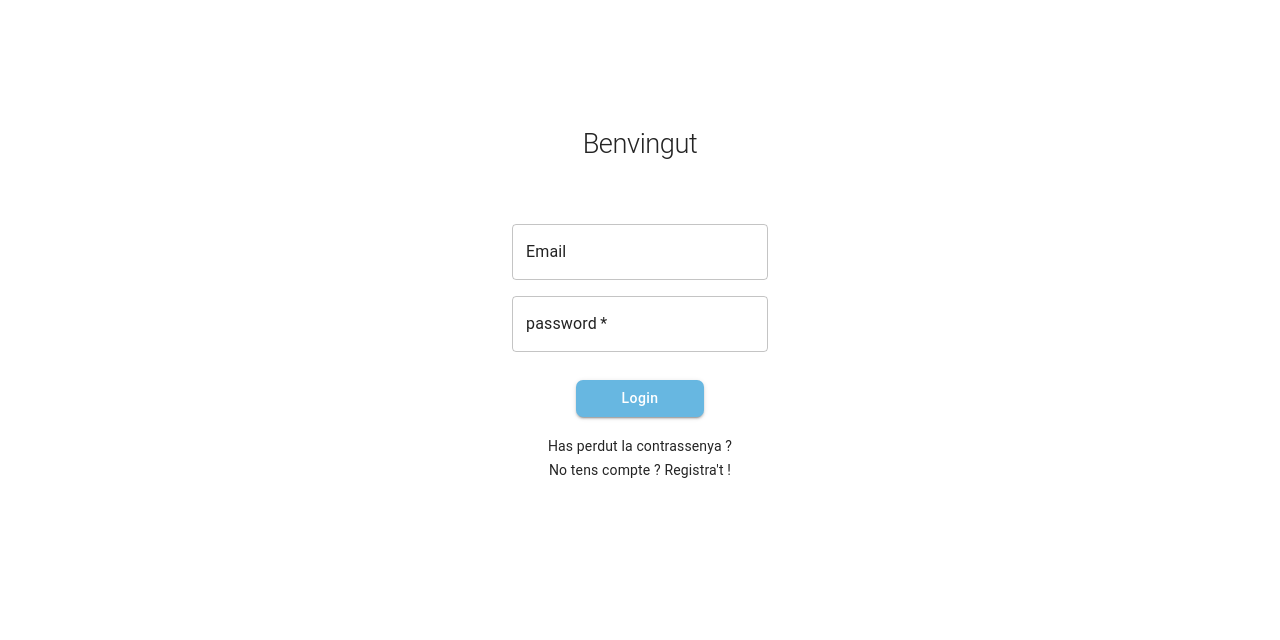
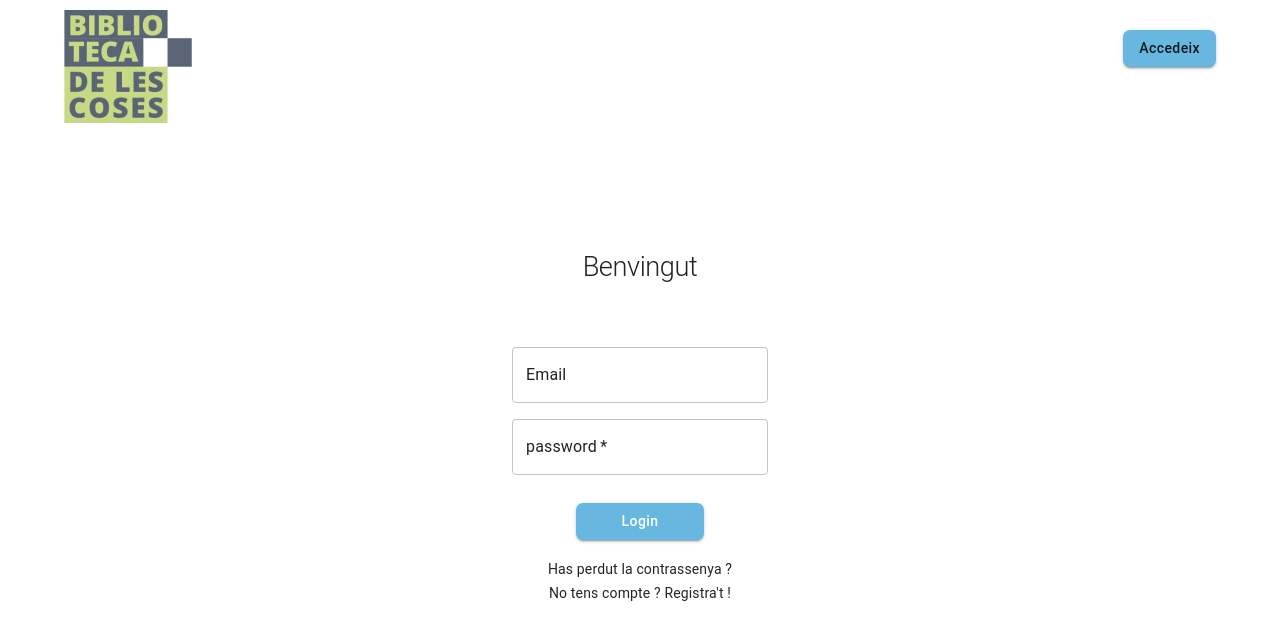
Before and after one commit to cosateca/cosatk-front, a React (Vite) app: page /login in a window 1280 px wide. Shown: the top 640 px of the page. Built offline with nearby package versions, Linux system fonts and the light colour scheme.

Commit message:
adjust display in row of header element

```diff
--- a/src/components/Header/Header.tsx
+++ b/src/components/Header/Header.tsx
@@ -6,7 +6,12 @@ import logo from '../../assets/images/logo.png'
 
 const Header = () => {
   return (
-    <Container>
+    <Container sx={{
+        display : 'flex',
+        flexDirection: 'row',
+        justifyContent: 'space-between',
+        marginTop:'10px'
+    }}>
         <img src={logo} alt="" />
 			<div className="App">
 				<Button variant="contained">
--- a/src/pages/LoginPage/LoginPage.tsx
+++ b/src/pages/LoginPage/LoginPage.tsx
@@ -5,11 +5,13 @@ import Box from '@mui/material/Box';
 import Grid from '@mui/material/Grid';
 import Link from '@mui/material/Link';
 import { Typography } from "@mui/material";
+import Header from "../../components/Header/Header";
 
 
 const LoginPage = () => {
     return (
         <>
+        <Header/>
             <Box
                 sx={{
                     margin: '0 auto',
```
